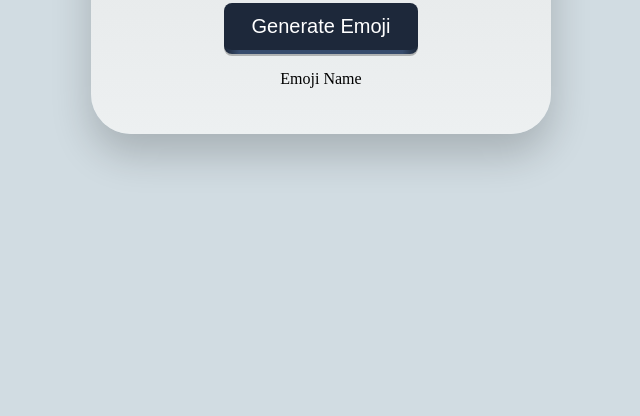
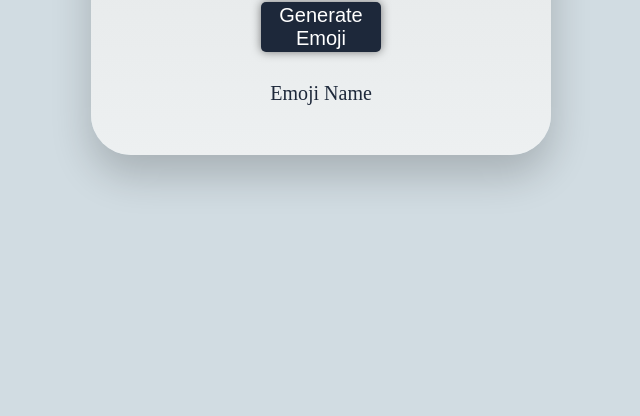
Before and after one commit to Arpitha-P-Ajay/EmojiGenerator_BeginnerLeague, a plain HTML site: page index.html in a window 1280 px wide. Shown: the part 384-800 px from the top of the page, without its empty margins (319-959 px from the left). Drawn offline with Linux system fonts and the light colour scheme.

Commit message:
added the script file

```diff
--- a/index.html
+++ b/index.html
@@ -12,14 +12,8 @@
         <h1>Emoji Generator</h1>
       </div>
       <div class="button">
-        <button class="button">
-          <span class="shadow"></span>
-          <span class="edge"></span>
-          <div class="front">
-            <span>Generate Emoji</span>
-          </div>
-        </button>
-      </div>
+            <button class="btn">Generate Emoji</button>
+        </div>
       <div class="output">
         <p>Emoji Name</p>
       </div>
--- a/script.js
+++ b/script.js
@@ -0,0 +1,33 @@
+const clickme = document.querySelector("button");
+console.log("clickme", clickme);
+const output = document.querySelector(".output");
+console.log("output", output);
+
+const url = "https://emoji-api.com/emojis?access_key=9c44c39594895a8bbc87e317455c02633b8a5b0d";
+
+function getRandom(n) {
+  return Math.floor(Math.random() * n);
+}
+
+clickme.addEventListener("click",async() => {
+  console.log("Button clicked");
+
+  let getData = await fetch(url);
+  getData = await getData.json();
+
+    //used for testing
+  console.log("getData length ", getData.length);
+  console.log("getData", getData);
+  console.log(getRandom(),"getRandom");
+  console.log("random getDataObject",getData[200]);
+  console.log("random getRandomData",getData[getRandom(getData.length)]);
+
+
+  const randomNum = getRandom(getData.length);
+  const character = getData[randomNum].character;
+  const uniCode = getData[randomNum].unicodeName;
+  console.log("character", character);
+  console.log("uniCode", uniCode);
+  clickme.textContent = character;
+  output.textContent = uniCode
+});
--- a/style.css
+++ b/style.css
@@ -6,7 +6,6 @@ body {
   align-items: center;
   background-color: #d1dce2;
 }
-
 .container {
   width: 400px;
   padding: 30px;
@@ -15,80 +14,31 @@ body {
   box-shadow: 0 20px 40px rgba(0, 0, 0, 0.2);
   text-align: center;
 }
-
-.button {
-  position: relative;
-  border: none;
-  background: transparent;
-  padding: 0;
-  outline: none;
-  cursor: pointer;
-  font-family: sans-serif;
+.heading {
+  font-size: 15px;
+  color: hsl(217, 33%, 17%);
+  margin-bottom: 40px;
 }
-
-.button .shadow {
-  position: absolute;
-  top: 0;
-  left: 0;
-  width: 100%;
-  height: 100%;
-  background: rgba(0, 0, 0, 0.25);
-  border-radius: 8px;
-  transform: translateY(2px);
-  transition: transform 600ms cubic-bezier(0.3, 0.7, 0.4, 1);
+button {
+    width: 120px;
+    height: 50px;
+    padding: 1;
+    border: none;
+    box-shadow: 0 0 10px rgba(0,0,0,0.5);
+    font-size: 20px;
+    font-weight: 500px;
+    border-radius: 5px;
+    margin-bottom: 10px;
+    background-color: hsl(217, 33%, 17%);
+    cursor: pointer;
+    color:white;
 }
-
-.button .edge {
-  position: absolute;
-  top: 0;
-  left: 0;
-  width: 100%;
-  height: 100%;
-  border-radius: 8px;
-  background: linear-gradient(
-    to left,
-    hsl(217, 33%, 16%) 0%,
-    hsl(217, 33%, 32%) 8%,
-    hsl(217, 33%, 32%) 92%,
-    hsl(217, 33%, 16%) 100%
-  );
+button:hover {
+  transform: scale(1.05);
+  box-shadow: 0 6px 16px rgba(0, 0, 0, 0.4);
 }
-
-.button .front {
-  position: relative;
-  display: flex;
-  align-items: center;
-  justify-content: center;
-  padding: 12px 28px;
-  font-size: 1.25rem;
-  color: white;
-  background: hsl(217, 33%, 17%);
-  border-radius: 8px;
-  transform: translateY(-4px);
-  transition: transform 600ms cubic-bezier(0.3, 0.7, 0.4, 1);
+.output {
+  margin-top: 20px;
+  font-size: 20px;
+  color: hsl(217, 33%, 17%);
 }
-
-
-.button:hover .shadow {
-  transform: translateY(4px);
-  transition: transform 250ms cubic-bezier(0.3, 0.7, 0.4, 1.5);
-}
-
-.button:hover .front {
-  transform: translateY(-6px);
-  transition: transform 250ms cubic-bezier(0.3, 0.7, 0.4, 1.5);
-}
-
-.button:active .shadow {
-  transform: translateY(1px);
-  transition: transform 34ms;
-}
-
-.button:active .front {
-  transform: translateY(-2px);
-  transition: transform 34ms;
-}
-
-.button .front span {
-  user-select: none;
-}
```
